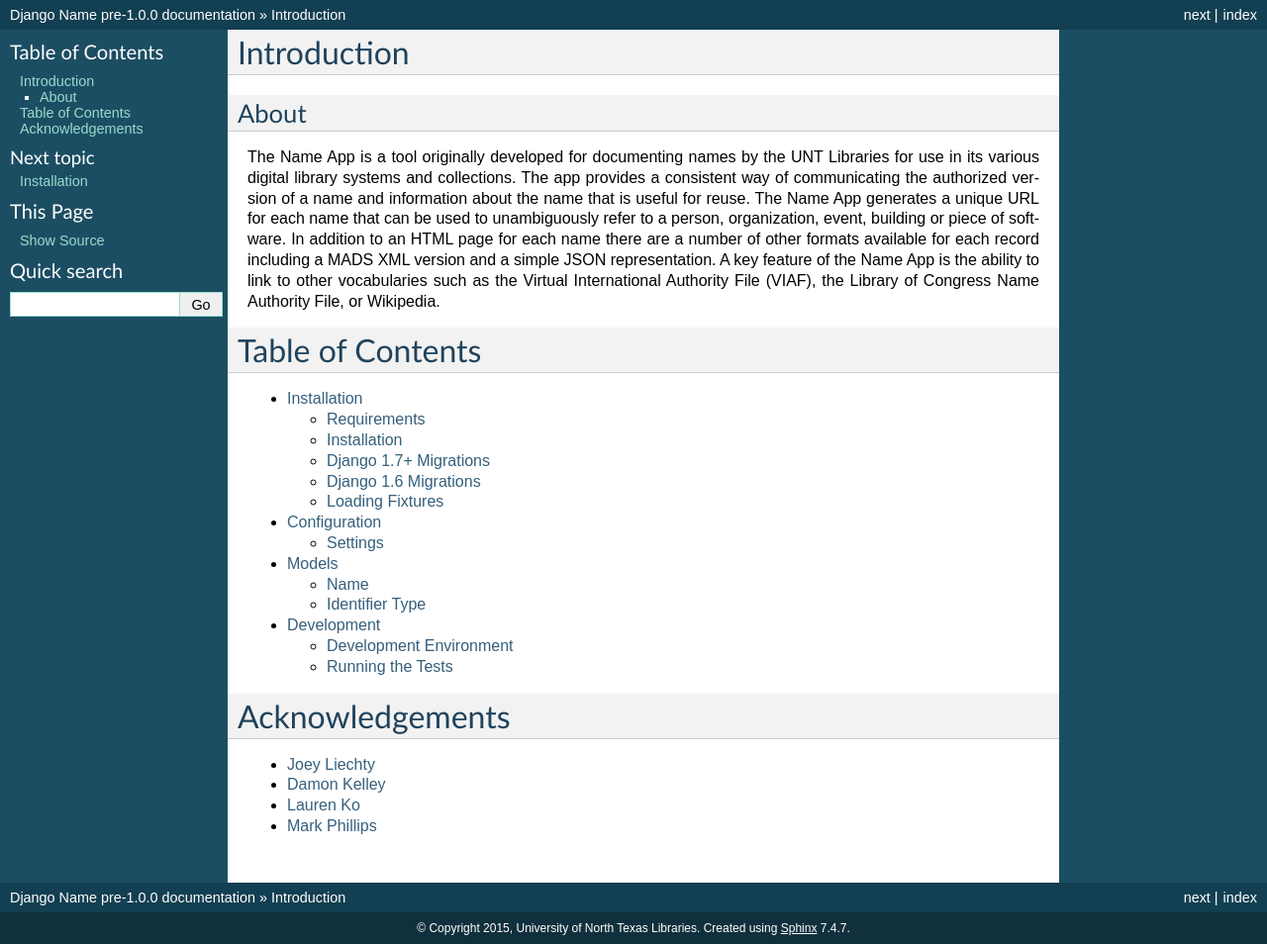
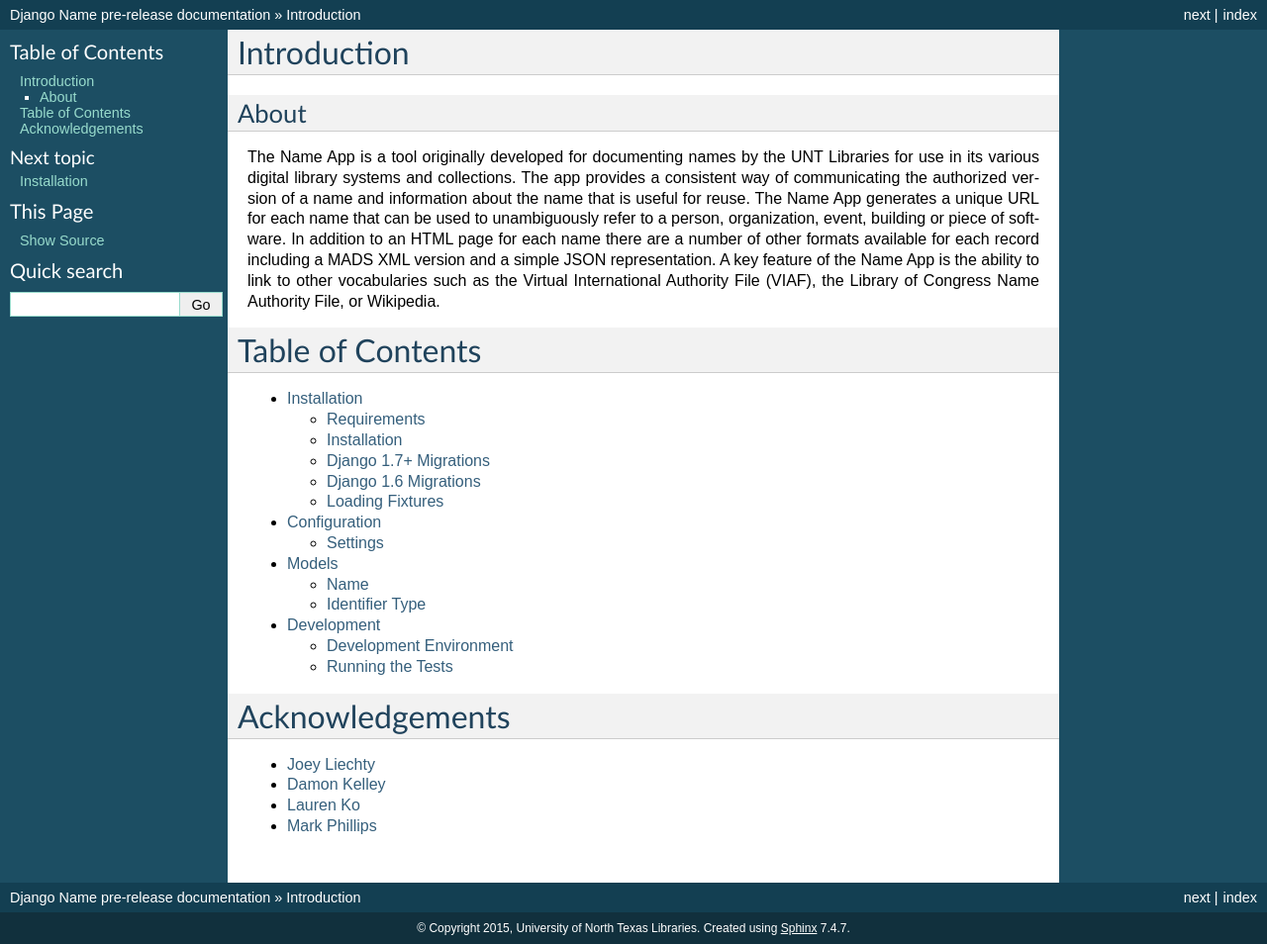
Before and after one commit to unt-libraries/django-name, a Sphinx documentation site: the page built from docs/index.rst, in a window 1280 px wide. Shown: the whole page at 99% size. Built offline with Sphinx 7.4.7, drawn with Linux system fonts in a browser that asks for light colours; part of the change alters nothing that is shown.

```diff
--- a/docs/conf.py
+++ b/docs/conf.py
@@ -14,6 +14,7 @@
 
 import sys
 import os
+import re
 import shlex
 
 # If extensions (or modules to document with autodoc) are in another directory,
@@ -54,10 +55,22 @@ author = u'University of North Texas Libraries'
 # |version| and |release|, also used in various other places throughout the
 # built documents.
 #
+
+# Relative path to name/__ini__.py
+INIT_FILE = os.path.join(
+    os.path.dirname(os.path.dirname(__file__)), 'name', '__init__.py')
+
+# Get the version list list in the __init__ file. This is the same location
+# setup.py gets the version.
+app_version = ''
+with open(INIT_FILE, 'r') as fd:
+    app_version = re.search(r'^__version__\s*=\s*[\'"]([^\'"]*)[\'"]',
+                            fd.read(), re.MULTILINE).group(1)
+
 # The short X.Y version.
-version = 'pre-1.0.0'
+version = app_version
 # The full version, including alpha/beta/rc tags.
-release = 'pre-1.0.0'
+release = app_version
 
 # The language for content autogenerated by Sphinx. Refer to documentation
 # for a list of supported languages.
```
